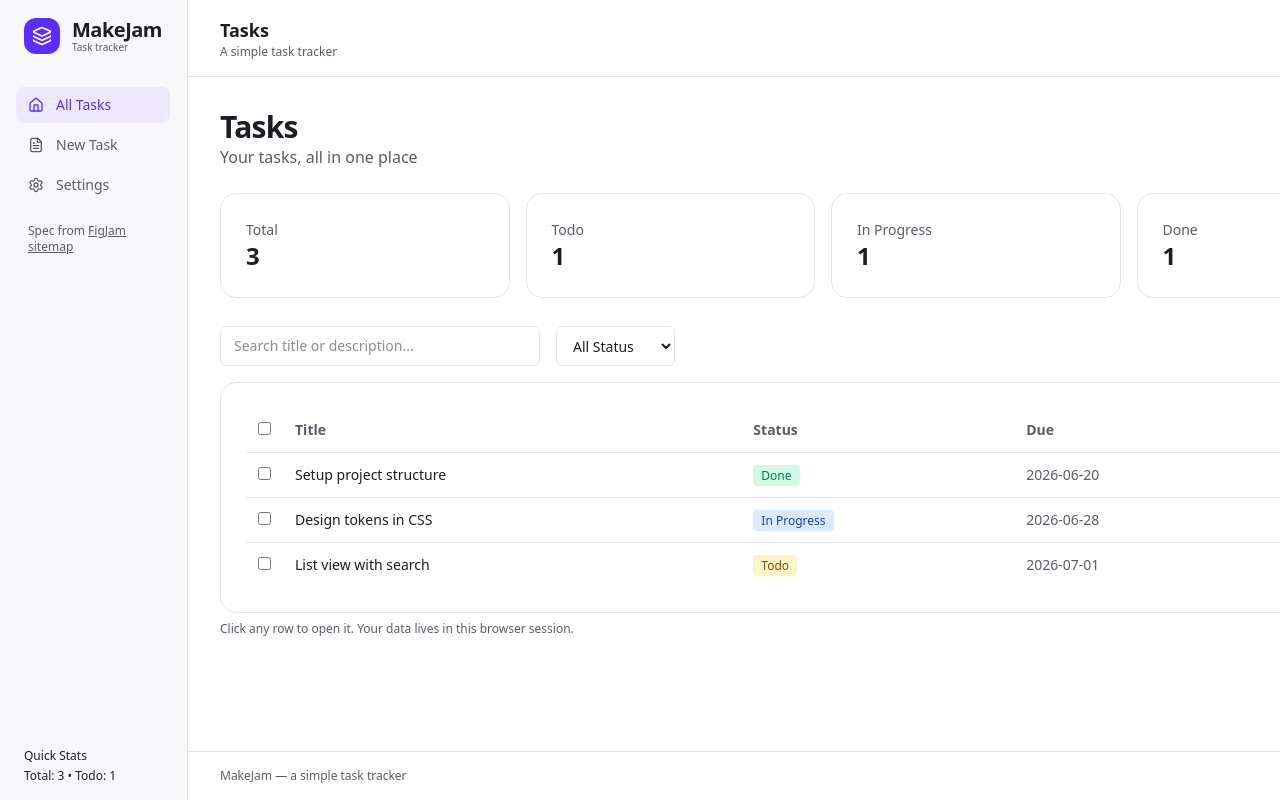
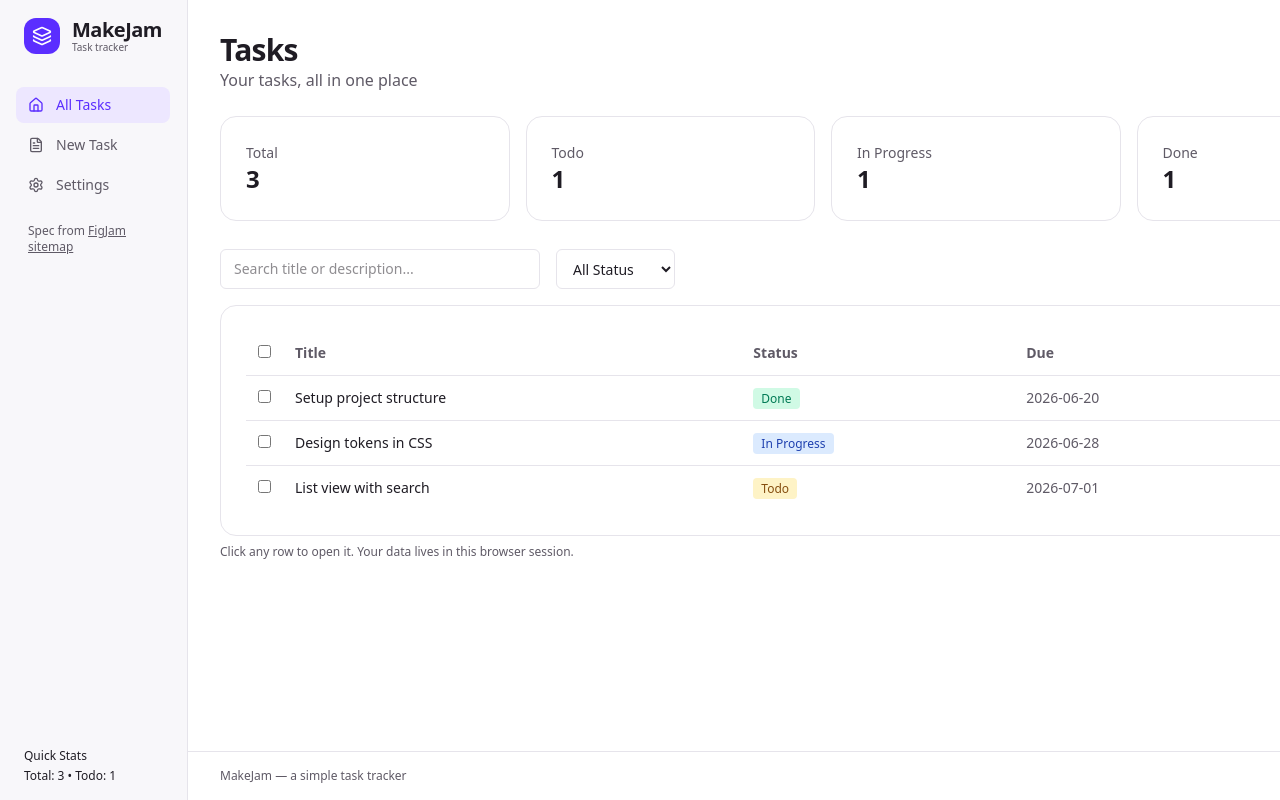
Before and after one commit to marthings/agentic-loop, a React (Vite) app: page / in a window 1280 px wide. Shown: the top 800 px of the page. Built offline with nearby package versions, Linux system fonts and the light colour scheme.

Commit message:
Remove top header bar and Reset button (closes #24, closes #14)

```diff
--- a/src/App.tsx
+++ b/src/App.tsx
@@ -1,5 +1,5 @@
 import { useEffect, useState } from 'react'
-import { FileText, Home, Layers, RefreshCw, Settings } from 'lucide-react'
+import { FileText, Home, Layers, Settings } from 'lucide-react'
 import { Button } from './components/Button'
 import { Card } from './components/Card'
 import { StatusBadge, type TaskStatus } from './components/StatusBadge'
@@ -242,21 +242,6 @@ function App() {
 
       {/* Main */}
       <div className="flex-1 flex flex-col">
-        <header className="border-b border-[var(--fgm-border)] bg-[var(--fgm-bg)] px-4 md:px-8 py-4 flex items-center justify-between gap-3">
-          <div>
-            <div className="font-semibold text-lg">
-              {currentView === 'list' && 'Tasks'}
-              {currentView === 'create' && 'New Task'}
-              {currentView === 'detail' && 'Task Detail'}
-              {currentView === 'settings' && 'Settings'}
-            </div>
-            <div className="text-xs text-[var(--fgm-text-secondary)]">A simple task tracker</div>
-          </div>
-          <Button variant="secondary" onClick={() => window.location.reload()} className="text-[14px] font-semibold px-[19px] py-[11px] rounded-[10px] border border-[var(--fgm-border)] flex items-center gap-2">
-            <RefreshCw className="w-3.5 h-3.5 inline" /> Reset
-          </Button>
-        </header>
-
         <div className="flex-1 p-4 md:p-8 overflow-auto">
           {/* LIST VIEW */}
           {currentView === 'list' && (
```
Also changed, not shown: 1 other file (tests, documents, lock files or other folders).
